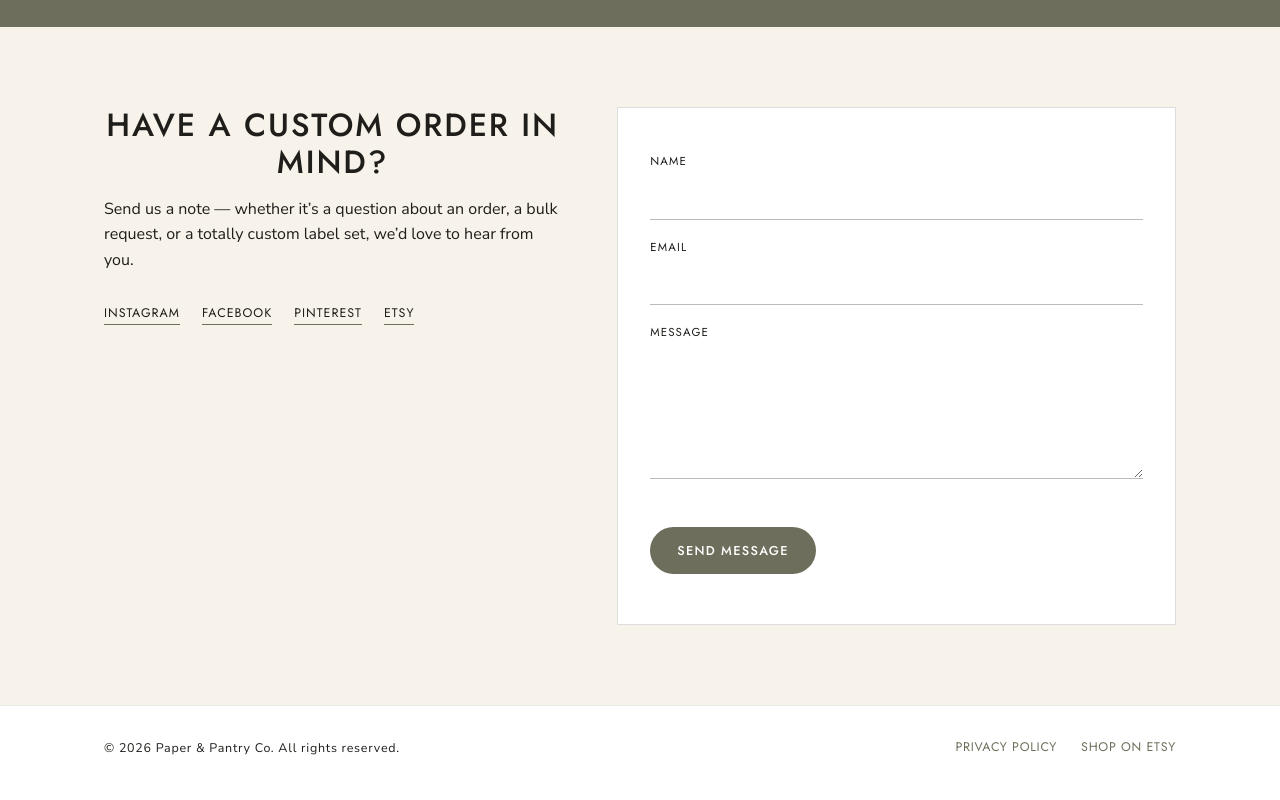
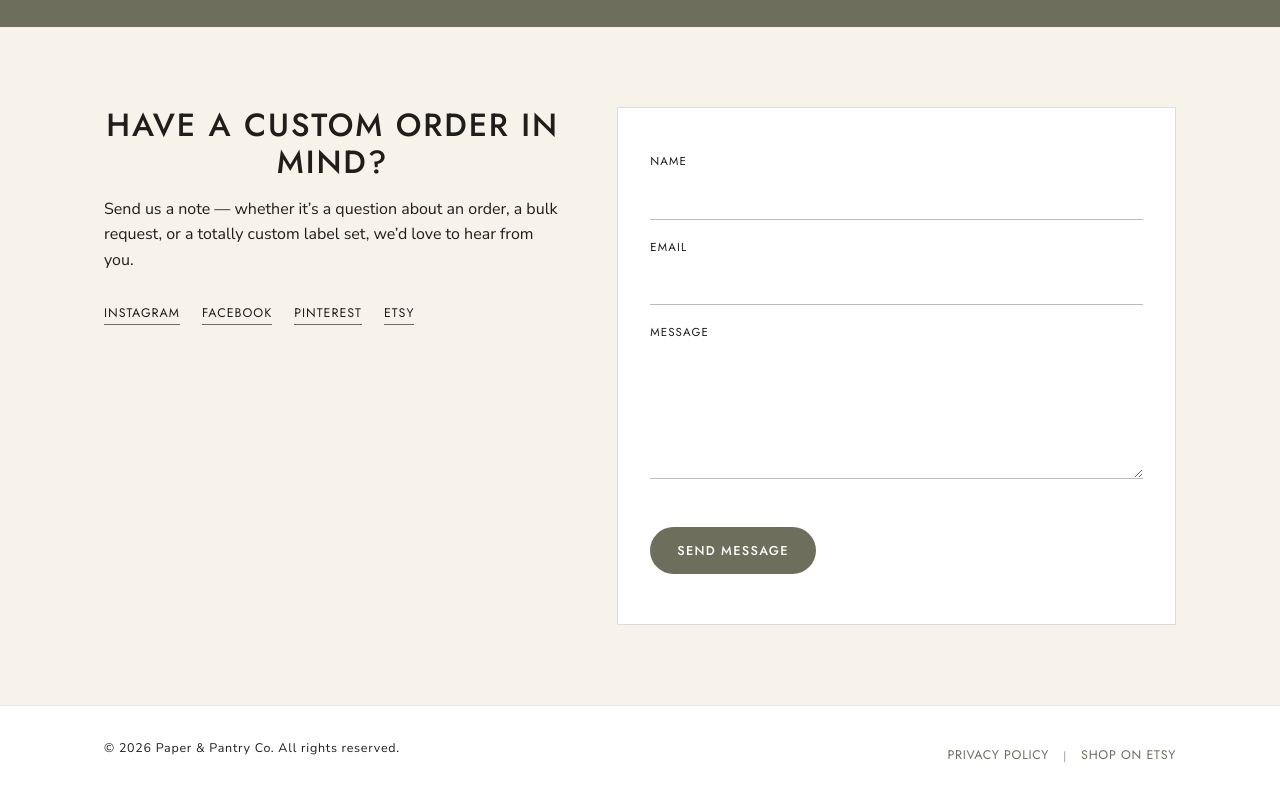
Before and after one commit to paperpantry/paperandpantry-site, a plain HTML site: page index.html in a window 1280 px wide. Shown: the part 1612-2412 px from the top of the page. Drawn offline with Linux system fonts and the light colour scheme.

Commit message:
Add files via upload

```diff
--- a/css/style.css
+++ b/css/style.css
@@ -406,7 +406,8 @@ a { color: var(--olive); }
 
 .footer-inner a { text-decoration: none; font-family: var(--heading); text-transform: uppercase; }
 
-.footer-links { display: flex; gap: 24px; flex-wrap: wrap; }
+.footer-links { display: flex; gap: 14px; flex-wrap: wrap; align-items: center; }
+.footer-sep { color: var(--olive); opacity: 0.6; }
 
 /* Policy page */
 .policy { max-width: 760px; padding-top: 56px; padding-bottom: 72px; }
--- a/index.html
+++ b/index.html
@@ -169,6 +169,7 @@
     <p>&copy; <span id="year"></span> Paper &amp; Pantry Co. All rights reserved.</p>
     <div class="footer-links">
       <a href="/privacy-policy">Privacy Policy</a>
+      <span class="footer-sep" aria-hidden="true">|</span>
       <a href="https://www.etsy.com/shop/PaperAndPantryCo" target="_blank" rel="noopener">Shop on Etsy</a>
     </div>
   </div>
```
Also changed, not shown: privacy-policy.html (+1 -0 lines).
